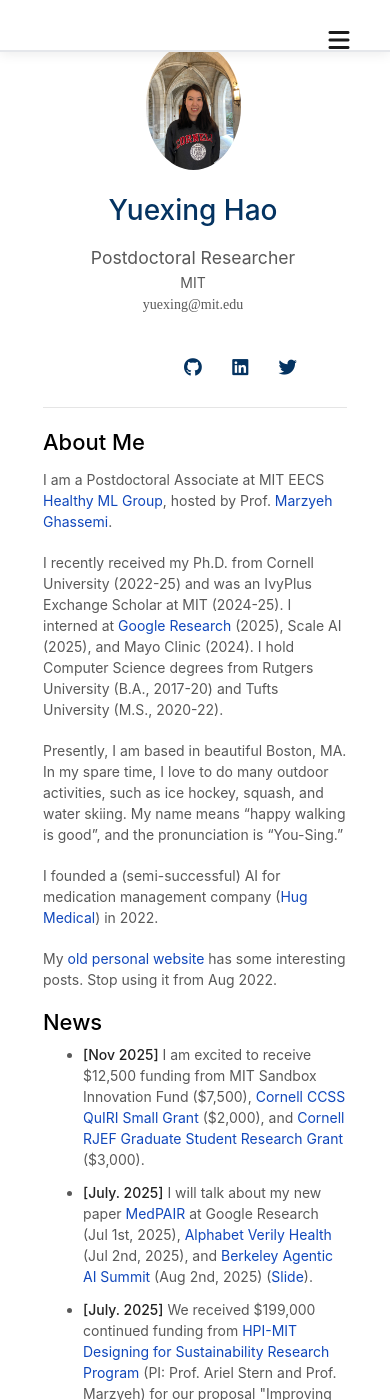
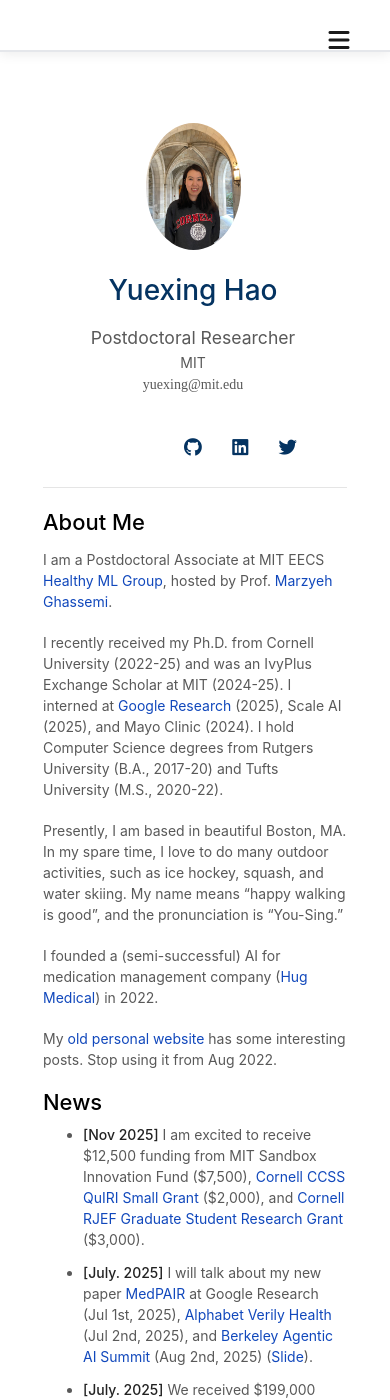
Before and after one commit to YuexingHao/Yuexing-Hao, a Jekyll site: the page built from index.md, in a window 390 px wide and 1400 px high. Built offline with Jekyll 4.4.1, drawn with Linux system fonts in a browser that asks for light colours; a style sheet for code colours, icons or effects is not loaded; our own code applies the rules of GitHub Pages for plain Markdown files.

Commit message:
Add top padding on mobile screens to create gap below fixed nav bar
- Add 80px top padding to .wrapper on screens <= 960px
- Update responsive media queries to preserve top padding
- Fixes issue where nav bar was touching content on mobile
- Desktop view remains unchanged

```diff
--- a/_sass/minimal-light.scss
+++ b/_sass/minimal-light.scss
@@ -316,6 +316,13 @@ a:hover small {
   padding: 0 20px;
 }
 
+/* Add top padding on mobile to account for fixed nav bar */
+@media screen and (max-width: 960px) {
+  .wrapper {
+    padding-top: 80px;
+  }
+}
+
 /* Responsive wrapper widths */
 @media screen and (max-width: 1200px) {
   .wrapper {
@@ -327,14 +334,14 @@ a:hover small {
 @media screen and (max-width: 900px) {
   .wrapper {
     width: 95%;
-    padding: 0 15px;
+    padding: 80px 15px 0;
   }
 }
 
 @media screen and (max-width: 768px) {
   .wrapper {
     width: 100%;
-    padding: 0 20px;
+    padding: 80px 20px 0;
   }
 }
 
```
